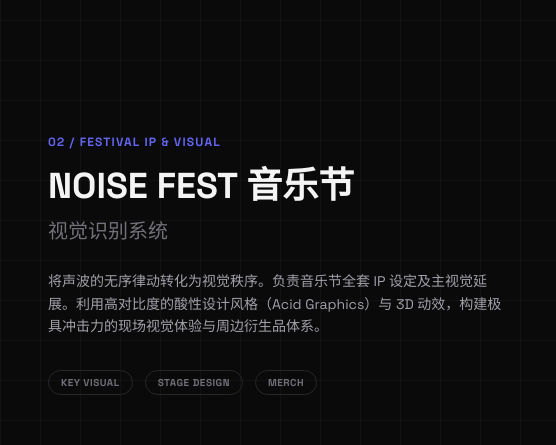
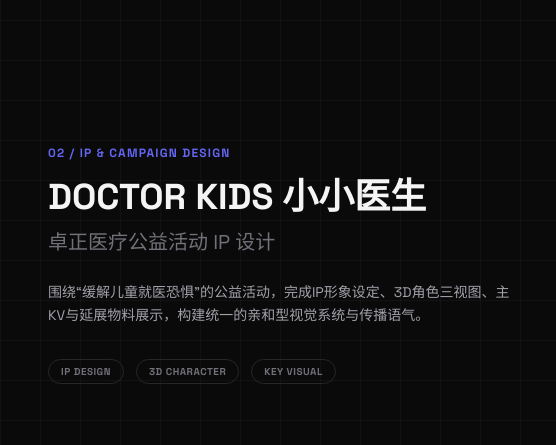
Before and after one commit to wjiaer915-design/portfolio, a plain HTML site: page index.html in a window 1280 px wide. Shown: the part 2500-2945 px from the top of the page, 0-556 px from the left. Drawn offline with nearby package versions, Linux system fonts and the light colour scheme.

Commit message:
Update index.html

```diff
--- a/index.html
+++ b/index.html
@@ -280,30 +280,30 @@
                 </div>
             </div>
 
-            <!-- Project 02: 音乐节 IP -->
+            <!-- Project 02: 小小医生 IP -->
             <div class="reveal grid md:grid-cols-12 gap-12 items-center">
                 <div class="md:col-span-5 flex flex-col justify-center">
-                    <span class="text-indigo-500 font-bold text-xs tracking-widest mb-4 block">02 / FESTIVAL IP & VISUAL</span>
-                    <h2 class="text-3xl md:text-4xl font-bold mb-6">NOISE FEST 音乐节<br><span class="text-zinc-500 text-xl font-normal">视觉识别系统</span></h2>
+                    <span class="text-indigo-500 font-bold text-xs tracking-widest mb-4 block">02 / IP & CAMPAIGN DESIGN</span>
+<h2 class="text-3xl md:text-4xl font-bold mb-6">DOCTOR KIDS 小小医生<br><span class="text-zinc-500 text-xl font-normal">卓正医疗公益活动 IP 设计</span></h2>
 <p class="text-zinc-400 leading-relaxed mb-8 text-sm">
-                        将声波的无序律动转化为视觉秩序。负责音乐节全套 IP 设定及主视觉延展。利用高对比度的酸性设计风格（Acid Graphics）与 3D 动效，构建极具冲击力的现场视觉体验与周边衍生品体系。
+  围绕“缓解儿童就医恐惧”的公益活动，完成IP形象设定、3D角色三视图、主KV与延展物料展示，构建统一的亲和型视觉系统与传播语气。
 </p>
 <ul class="flex flex-wrap gap-3 text-[10px] uppercase tracking-wider text-zinc-500 font-bold">
+  <li class="border border-zinc-800 px-3 py-1 rounded-full">IP Design</li>
+  <li class="border border-zinc-800 px-3 py-1 rounded-full">3D Character</li>
   <li class="border border-zinc-800 px-3 py-1 rounded-full">Key Visual</li>
-                        <li class="border border-zinc-800 px-3 py-1 rounded-full">Stage Design</li>
-                        <li class="border border-zinc-800 px-3 py-1 rounded-full">Merch</li>
 </ul>
+
                 </div>
                   <div class="md:col-span-7">
-                    <div class="work-card group aspect-[4/3] bg-zinc-900 overflow-hidden relative">
-                        <!-- ⚠️ 请替换: 音乐节IP图 -->
-                        <img src="https://images.unsplash.com/photo-1459749411177-0473ef7161a9?auto=format&fit=crop&q=80&w=1600"
+  <a href="project-doctorkids.html" class="block" aria-label="打开项目：Doctor Kids 小小医生">
+    <div class="work-card group aspect-[4/3] bg-zinc-900 overflow-hidden relative cursor-pointer">
+      <img src="assets/images/project-02-cover.png"
            class="w-full h-full object-cover transition-transform duration-700 group-hover:scale-110"
-                             alt="Music Festival IP">
+           alt="Doctor Kids 小小医生 IP 设计封面">
     </div>
+  </a>
 </div>
-            </div>
-
             <!-- Project 03: UI 设计 -->
             <div class="reveal grid md:grid-cols-12 gap-12 items-center">
                 <div class="md:col-span-7 order-2 md:order-1">
```
Lines whose indentation alone changed are shown as unchanged.
